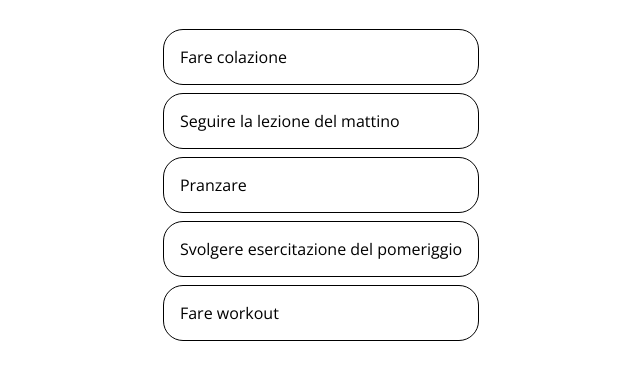
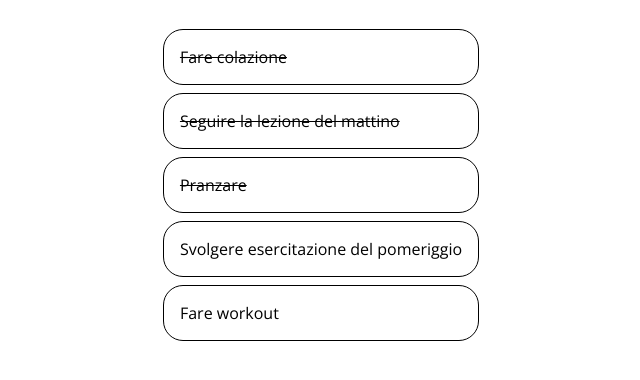
Before and after one commit to vito-pizzulli/vue-todolist, a plain HTML site: page index.html in a window 1280 px wide. Shown: the part 112-492 px from the top of the page, without its empty margins (319-959 px from the left). Drawn offline with nearby package versions, Linux system fonts and the light colour scheme.

Commit message:
milestone 1 completed

```diff
--- a/css/style.css
+++ b/css/style.css
@@ -29,3 +29,7 @@ div.to-do-list > ul > li {
     padding: 1rem;
     border-radius: 20px;
 }
+
+.text-line-through {
+    text-decoration: line-through;
+}
--- a/index.html
+++ b/index.html
@@ -25,7 +25,7 @@
         <div class="to-do-list">
             <h1>To Do List</h1>
             <ul>
-                <li v-for="toDoTask in toDoList">
+                <li v-for="toDoTask in toDoList" :class="{ 'text-line-through' : toDoTask.done }">
                     {{ toDoTask.text }}
                 </li>
             </ul>
```
